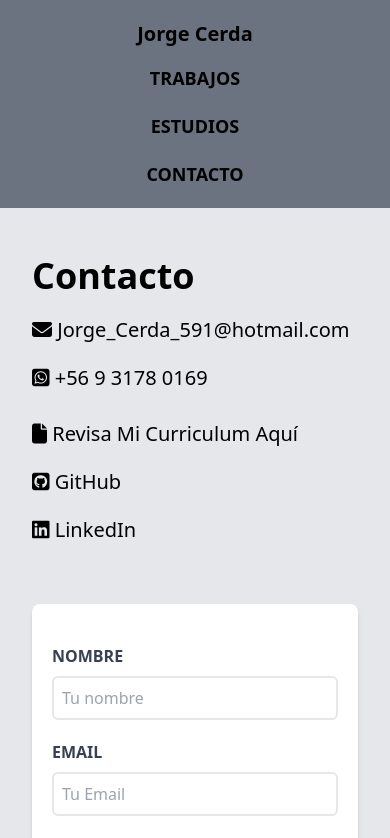
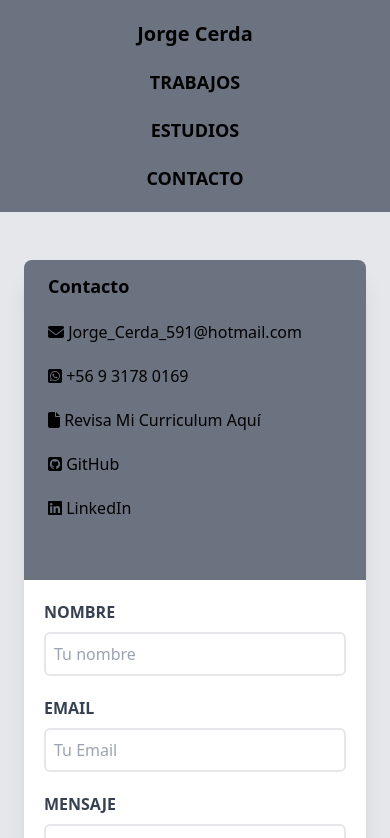
Before and after one commit to Wilper591/Wilper591.github.io, a React (Vite) app: page /contacto in a window 390 px wide. Shown: the top 838 px of the page. Built offline with nearby package versions, Linux system fonts and the light colour scheme.

Commit message:
Corrigiendo estilos

```diff
--- a/src/components/NavBar.jsx
+++ b/src/components/NavBar.jsx
@@ -4,7 +4,7 @@ const NavBar = () => {
   return (
     <>
       <header>
-        <nav className="flex flex-col md:flex-row md:justify-between px-10 bg-gray-500 py-5 gap-4">
+        <nav className="flex flex-col md:flex-row md:justify-between px-10 bg-gray-500 py-5 gap-5">
           <div className="text-xl text-center">
             <Link
               className="font-bold text-black hover:text-gray-400"
--- a/src/views/Contacto.jsx
+++ b/src/views/Contacto.jsx
@@ -20,17 +20,20 @@ const Contacto = () => {
   return (
     <>
       <NavBar />
-      <div className="flex flex-col lg:flex-row gap-10 md:gap-0 mt-12 h-screen">
-        <div className="w-full md:w-5/6 lg:w-1/3 px-8 lg:px-0 md:ps-16 md:mx-12 lg:ms-16 lg:me-0 text-justify">
-          <h1 className="text-justify font-bold text-4xl">Contacto</h1>
-          <p className="text-xl my-5 ">
+      <div className="h-screen">
+        <div className="rounded-lg shadow-xl bg-gray-500 mx-6 flex flex-col lg:flex-row gap-10 md:gap-0 mt-12">
+          <div className="w-full md:w-5/6 lg:w-1/3 px-6 pt-3 lg:ms-16 text-justify">
+            <h1 className="text-justify font-bold text-lg md:text-4xl lg:mt-4 lg:mb-16">
+              Contacto
+            </h1>
+            <p className="text-md md:text-xl my-5 ">
               <i className="fa-regular fa-envelope font-bold"></i>{" "}
               Jorge_Cerda_591@hotmail.com
             </p>
-          <p className="text-xl my-5 ">
+            <p className="text-md md:text-xl my-5 ">
               <i className="fa-brands fa-square-whatsapp"></i> +56 9 3178 0169
             </p>
-          <p className="text-xl mt-7 mb-5">
+            <p className="text-md md:text-xl my-5">
               <Link
                 target="_blank"
                 to="https://drive.google.com/file/d/1Tp8aCNioDwfbT7H-gQs7Q6-zZu5pAvML/view?usp=sharing"
@@ -39,12 +42,12 @@ const Contacto = () => {
                 Curriculum Aquí
               </Link>
             </p>
-          <p className="text-xl my-5">
+            <p className="text-md md:text-xl my-5">
               <Link target="_blank" to="https://github.com/Wilper591">
                 <i className="fa-brands fa-square-github"></i> GitHub
               </Link>
             </p>
-          <p className="text-xl my-5">
+            <p className="text-md md:text-xl my-5">
               <Link
                 target="_blank"
                 to="https://www.linkedin.com/in/jorgecerda591/"
@@ -54,12 +57,10 @@ const Contacto = () => {
             </p>
           </div>
 
-        <div className="w-full md:w-5/6 lg:w-2/3 px-8 lg:px-0 lg:pe-8 md:mx-12 lg:mx-0">
-          <form
-            className="bg-white py-10 px-5 shadow-md rounded-lg"
-            onSubmit={handleSubmit}
-          >
+          <div className="w-full lg:w-2/3">
+            <form className="bg-white p-5" onSubmit={handleSubmit}>
               {msg && <Alerta alerta={alerta} />}
+
               <div className="mb-5">
                 <label
                   htmlFor="nombre"
@@ -111,6 +112,7 @@ const Contacto = () => {
             </form>
           </div>
         </div>
+      </div>
       <Footer />
     </>
   );
```
Lines whose indentation alone changed are shown as unchanged.
